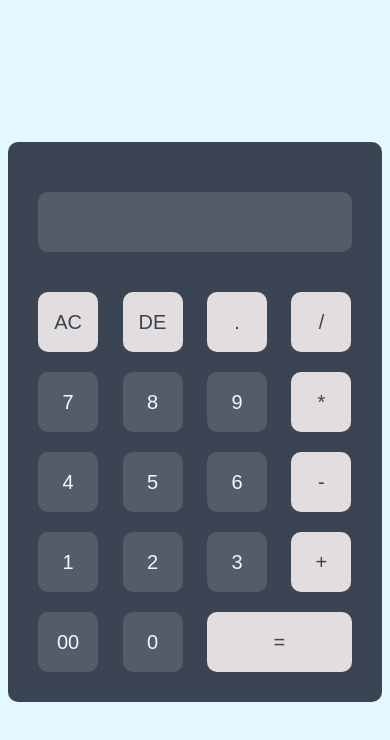
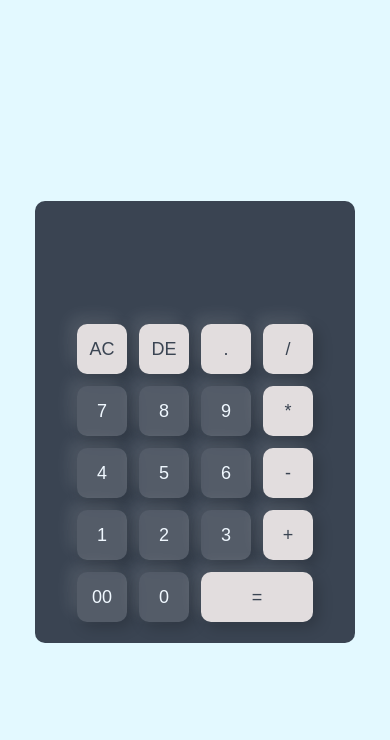
Before and after one commit to olamideolatunde079-spec/CalculatorApp, a website: page index.html in a window 390 px wide. Drawn offline with Linux system fonts and the light colour scheme.

Commit message:
style: improve responsive design and add server
- Enhance calculator layout responsiveness with CSS media queries
- Add Express server for hosting static files
- Initialize project configuration files

```diff
--- a/index.html
+++ b/index.html
@@ -7,7 +7,6 @@
     <link rel="stylesheet" href="style.css">
 </head>
 <body>
-<div>
 <div class="container">
  <div class="calculator">
    <form>
--- /dev/null
+++ b/metadata.json
@@ -0,0 +1,4 @@
+{
+  "name": "ObytCalculator",
+  "description": "A simple and clean web calculator app."
+}
--- a/style.css
+++ b/style.css
@@ -7,46 +7,105 @@
 
 .container{
     width: 100%;
-    height: 100vh;
+    min-height: 100vh;
+    min-height: 100dvh;
     background: #e3f9ff;
     display: flex;
     align-items: center;
     justify-content: center;
+    padding: 15px;
 }
+
 .calculator {
     background: #3a4452;
     padding: 20px;
     border-radius: 10px;
+    width: 360px;
+    max-width: 100%;
 }
+
+.calculator form div {
+    display: flex;
+    justify-content: center;
+}
+
 .calculator form input {
     border: 0;
     outline: 0;
     width: 60px;
     height: 60px;
     border-radius: 10px;
-    box-shadow: -8px -8px 15px rgba(255, 255, 255, 0, 1),5px 5px 15px rgba(0, 0, 0, 0.2);
+    box-shadow: -8px -8px 15px rgba(255, 255, 255, 0.1), 5px 5px 15px rgba(0, 0, 0, 0.2);
     background: rgba(255, 255, 255, 0.13);
     font-size: 20px;
     color: aliceblue;
     cursor: pointer;
-    margin: 10px ;
+    margin: 10px;
 }
-form .display{
+
+.calculator form .display{
     display: flex;
     justify-content: flex-end;
     margin: 20px 0;
 }
-form .display input {
+
+.calculator form .display input {
     text-align: right;
     flex: 1;
+    width: 100%;
     font-size: 45px;
     box-shadow: none;
-}
-form input.equal{
-    width: 145px;
+    cursor: default;
+    background: transparent;
 }
 
-form input.operator{
+.calculator form input.equal{
+    width: 140px;
+}
+
+.calculator form input.operator{
     background: #e6e1e1fa;
     color: #3a4452;
 }
+
+@media (max-width: 400px) {
+    .calculator {
+        padding: 15px;
+        width: 100%;
+        max-width: 320px;
+    }
+    .calculator form input {
+        width: 50px;
+        height: 50px;
+        margin: 6px;
+        font-size: 18px;
+    }
+    .calculator form input.equal {
+        width: 112px;
+    }
+    .calculator form .display input {
+        font-size: 34px;
+        height: 50px;
+    }
+}
+
+@media (max-width: 320px) {
+    .calculator {
+        padding: 10px;
+        width: 100%;
+        max-width: 270px;
+    }
+    .calculator form input {
+        width: 42px;
+        height: 42px;
+        margin: 4px;
+        font-size: 16px;
+    }
+    .calculator form input.equal {
+        width: 92px;
+    }
+    .calculator form .display input {
+        font-size: 26px;
+        height: 42px;
+    }
+}
```
Also changed, not shown: package.json (added, +14 -0 lines), server.js (added, +19 -0 lines).
